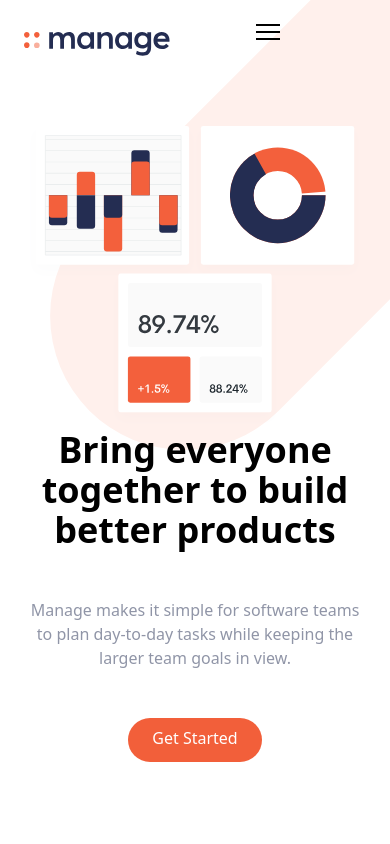
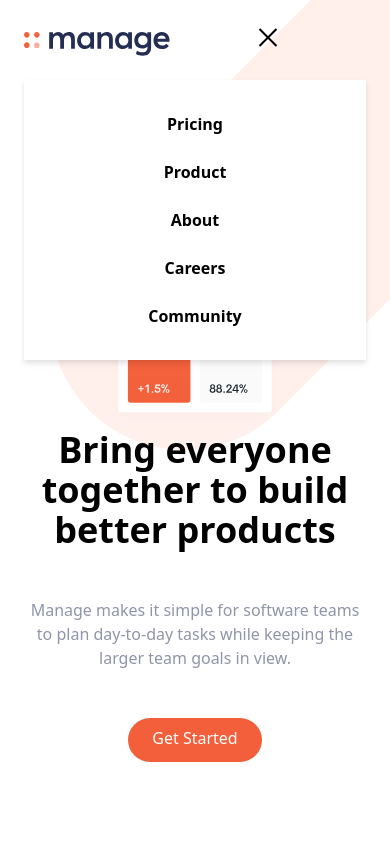
Before and after one commit to mysandesh/webdev-corporate-tailwind, a website: page index.html in a window 390 px wide. Both pictures are taken after a click on the button 268 px from the left and 36 px from the top of the page. Shown: the top 844 px of the page. Drawn offline with Linux system fonts and the light colour scheme.

Commit message:
Final fixes complete, Added Readme

```diff
--- a/index.html
+++ b/index.html
@@ -11,7 +11,7 @@
     <!-- Navbar -->
     <nav class="relative container mx-auto p-6">
       <!-- Flex Container -->
-      <div class="flex items-cente justify-between">
+      <div class="flex items-center justify-between">
         <!-- Logo -->
         <div class="pt-2">
           <img src="img/logo.svg" alt="" />
@@ -45,7 +45,7 @@
         <div class="md:hidden">
           <div
             id="menu"
-            class="absolute flex flex-col items-center hidden self-end py-8 mt-10 space-y-6 font-bold bg-white sm:w-auto sm:self-center left-6 right-6 drop-shadow-md"
+            class="absolute flex-col items-center hidden self-end py-8 mt-10 space-y-6 font-bold bg-white sm:w-auto sm:self-center left-6 right-6 drop-shadow-md"
           >
             <a href="#">Pricing</a>
             <a href="#">Product</a>
@@ -362,5 +362,6 @@
         </div>
       </div>
     </footer>
+    <script src="js/script.js"></script>
   </body>
 </html>
--- /dev/null
+++ b/js/script.js
@@ -0,0 +1,8 @@
+const btn = document.getElementById("menu-btn");
+const nav = document.getElementById("menu");
+
+btn.addEventListener("click", () => {
+  btn.classList.toggle("open");
+  nav.classList.toggle("flex");
+  nav.classList.toggle("hidden");
+});
```
Also changed, not shown: README.md.
